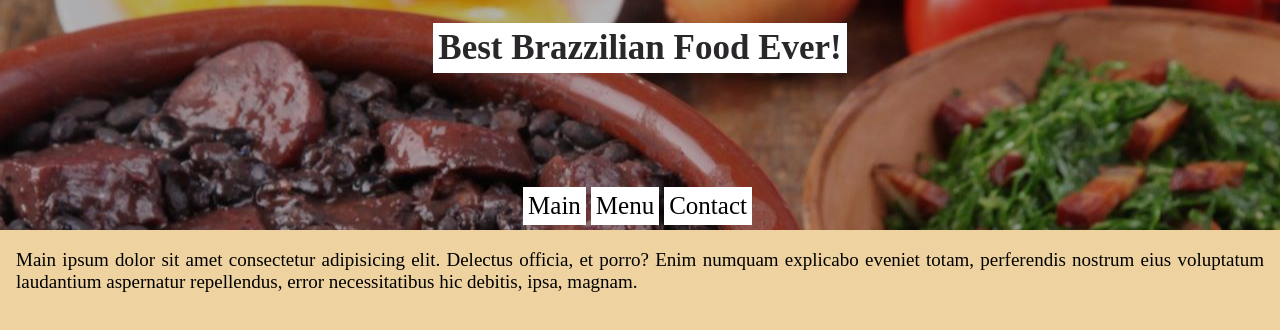
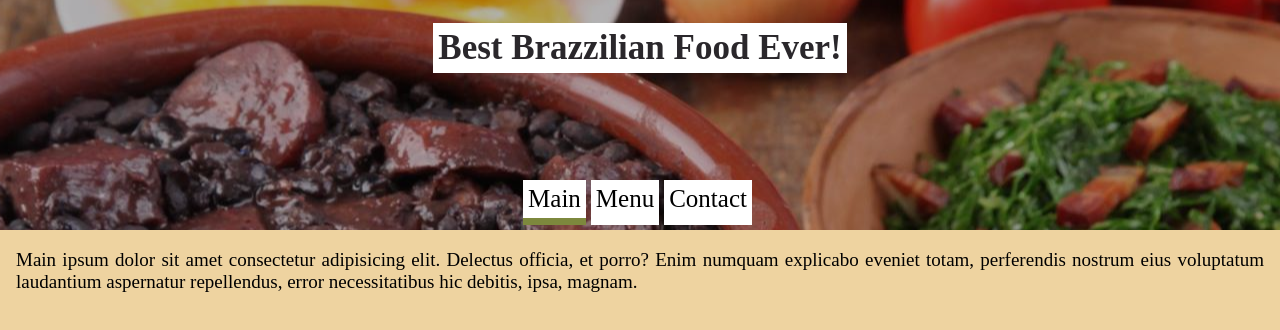
Before and after one commit to Claudi0-V/restaurant_page, a website built with webpack: page src/index.html in a window 1280 px wide. Both pictures are taken after a click on the element "Main". Built offline with nearby package versions, Linux system fonts and the light colour scheme.

Commit message:
added the line bellow the selected tab

```diff
--- a/src/index.js
+++ b/src/index.js
@@ -18,6 +18,8 @@ tabs.forEach(tab => {
 	tab.addEventListener('click', () => {
 	const target = document.querySelector(tab.dataset.targetid);
 	tabContent.forEach(tab => tab.classList.remove('active'));
+	tabs.forEach(tab => tab.classList.remove('active'));
+	tab.classList.add('active');
 	target.classList.add('active');
 	})
 })
--- a/src/modules/navbar.js
+++ b/src/modules/navbar.js
@@ -7,6 +7,7 @@ function createNavBar() {
                 const div = document.createElement('div');
                 let upper = navList[ii].charAt(0).toUpperCase() + navList[ii].slice(1)
                 div.classList.add('nav-btn');
+                if (navList[ii] === "main") div.classList.add('active');
                 div.textContent = `${upper}`;
                 div.setAttribute('data-targetId', `#${navList[ii]}`);
                 nav.append(div)
--- a/src/styles/index.css
+++ b/src/styles/index.css
@@ -48,8 +48,7 @@ nav div {
 
 
 .active {
-	display: block;
-	border-bottom: 7px solid var(--light-green);
+	display: block
 }
 
 /*MAIN BELLOW*/
@@ -71,3 +70,7 @@ main {
 	font-size: 1.9rem;
 	text-align: justify;
 }
+
+.active.nav-btn {
+	border-bottom: 7px solid var(--light-green);
+}
```
